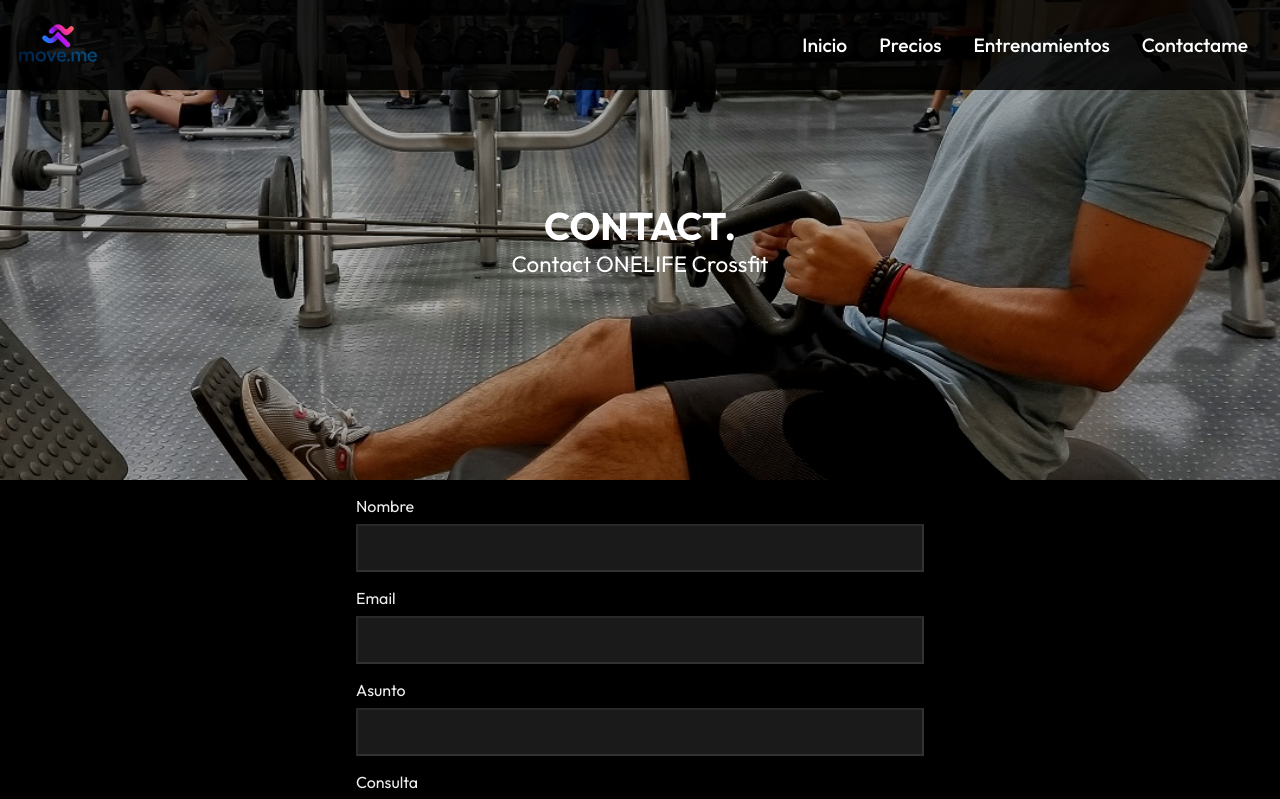
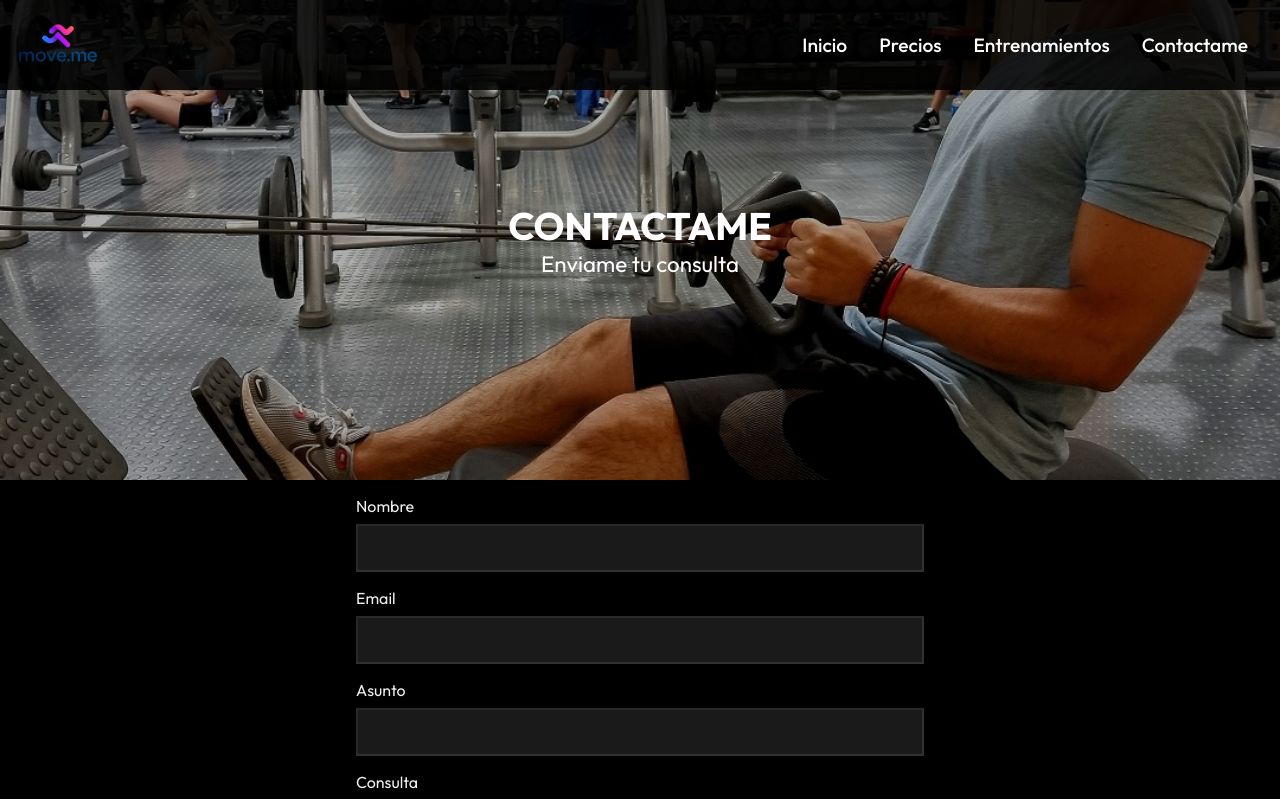
Before and after one commit to VarelaCristianFacundo/moveme, a React (Create React App) app: page /contact in a window 1280 px wide. Shown: the top 799 px of the page. Built offline with nearby package versions, Linux system fonts and the light colour scheme.

Commit message:
modifico mensaje de contact

```diff
--- a/src/routes/Contact.js
+++ b/src/routes/Contact.js
@@ -8,7 +8,7 @@ function Contact(props) {
     return (
         <div>
             <Navbar/>
-            <HeroImage heading='CONTACT.' text='Contact ONELIFE Crossfit'/>
+            <HeroImage heading='CONTACTAME' text='Enviame tu consulta'/>
             <Form/>
             <Footer/>
 
```
